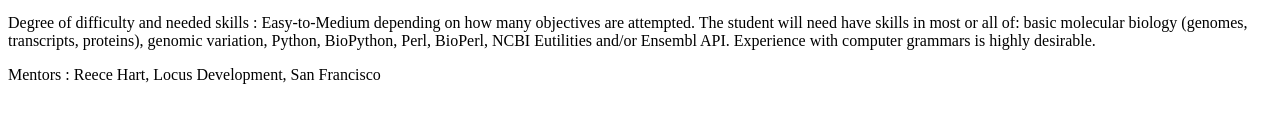
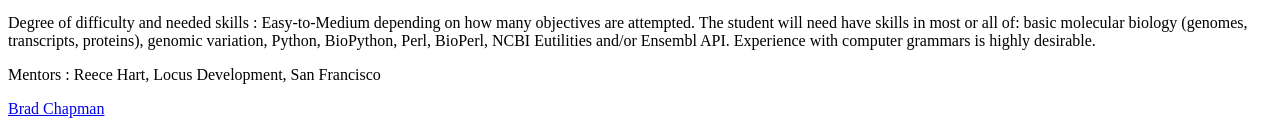
Before and after one commit to biopython/biopython.github.io, a Jekyll site: the page built from wiki/Google_Summer_of_Code.md, in a window 1280 px wide. Shown: the part 1873-2004 px from the top of the page. Built offline with Jekyll 4.4.1, drawn with Linux system fonts in a browser that asks for light colours; before the commit the page ends 1973 px from its top, so only the background shows below that.

Commit message:
/* 2011 Project ideas */

```diff
--- a/wiki/Google_Summer_of_Code.md
+++ b/wiki/Google_Summer_of_Code.md
@@ -126,3 +126,5 @@ Degree of difficulty and needed skills : Easy-to-Medium depending on how many ob
 <!-- -->
 
 Mentors : Reece Hart, Locus Development, San Francisco
+
+[Brad Chapman](http://bcbio.wordpress.com)
```
Also changed, not shown: 1 other file.
